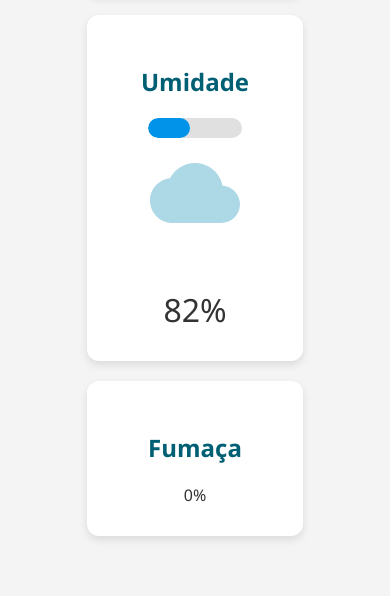
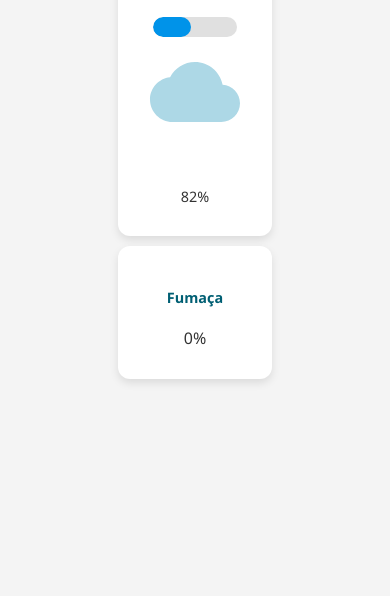
Before and after one commit to Samucaju/Inovatech2, a plain HTML site: page index.html in a window 390 px wide. Shown: the part 450-1046 px from the top of the page. After the commit the page ends 879 px from the top, so only its background shows below. Drawn offline with Linux system fonts and the light colour scheme.

Commit message:
Update styles.css

```diff
--- a/styles.css
+++ b/styles.css
@@ -105,6 +105,33 @@ main {
     margin-top: 10px;
 }
 
+@media (max-width: 768px) {
+    main {
+        flex-direction: column;
+        align-items: center;
+    }
+
+    .sensor {
+        /* Faz com que cada sensor ocupe a largura total do contêiner para melhor visualização em dispositivos móveis */
+        flex-basis: 100%;
+        max-width: 100%;
+        margin: 10px 0; /* Reduz o espaçamento entre os sensores */
+    }
+
+    .thermometer, .humidity-bar {
+        /* Ajusta a largura para uma melhor visualização em dispositivos móveis */
+        width: 90%;
+    }
+}
+
+/* Media query para telas menores que 480px (smartphones) */
+@media (max-width: 480px) {
+    header, .sensor h2, .temperature-value, .humidity-value {
+        /* Reduz o tamanho da fonte para melhor ajuste do texto */
+        font-size: 90%;
+    }
+}
+
 @keyframes blinker {
     50% {
         background-color: #ffc107;
```
